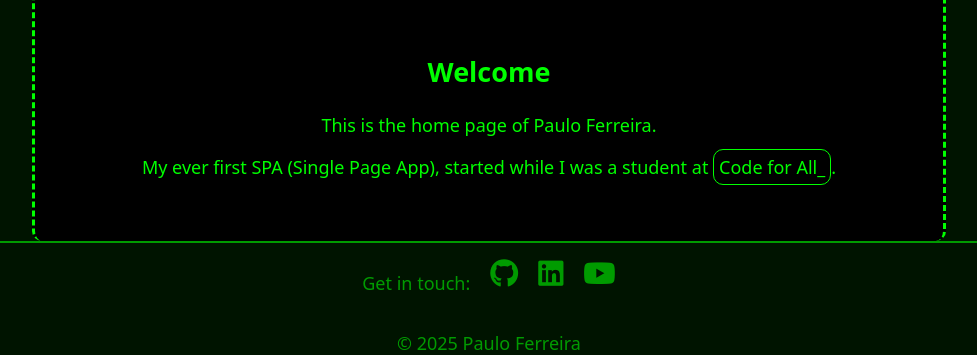
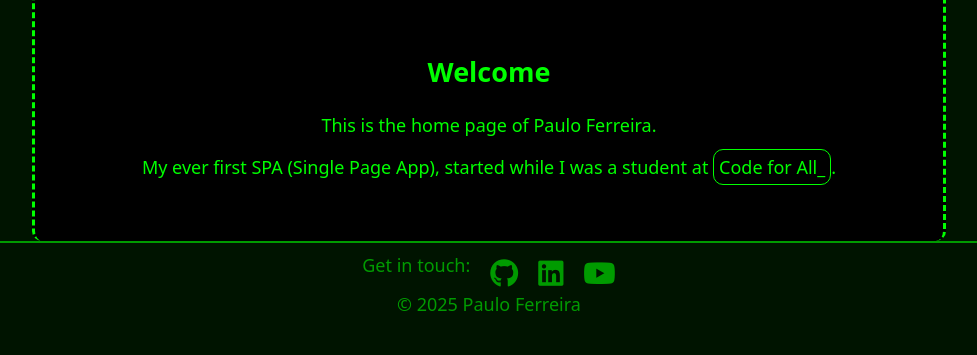
Before and after one commit to Paulof1010/my-website, a website built with webpack: page index.html in a window 1280 px wide. Shown: the part 477-832 px from the top of the page, without its empty margins (151-1128 px from the left). After the commit the page ends 800 px from the top, so only its background shows below. Built offline with nearby package versions, Linux system fonts and the light colour scheme.

Commit message:
Reset margin and padding for site footer paragraph
Add margin and padding reset to site footer paragraph.

```diff
--- a/css/style.css
+++ b/css/style.css
@@ -292,6 +292,11 @@ html, body {
   animation: bgColorChange 45s infinite alternate;
 }
 
+.site-footer p {
+  margin: 0px;
+  padding: 0px;
+}
+
 .footer-icons {
   margin-top: 10px;
   display: flex;
```
